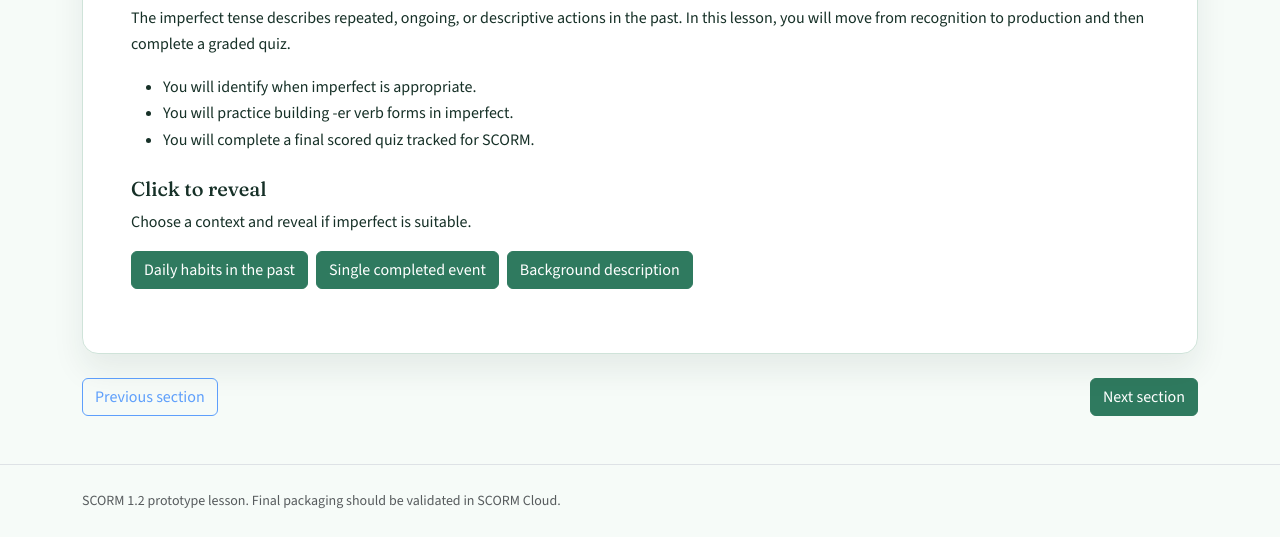
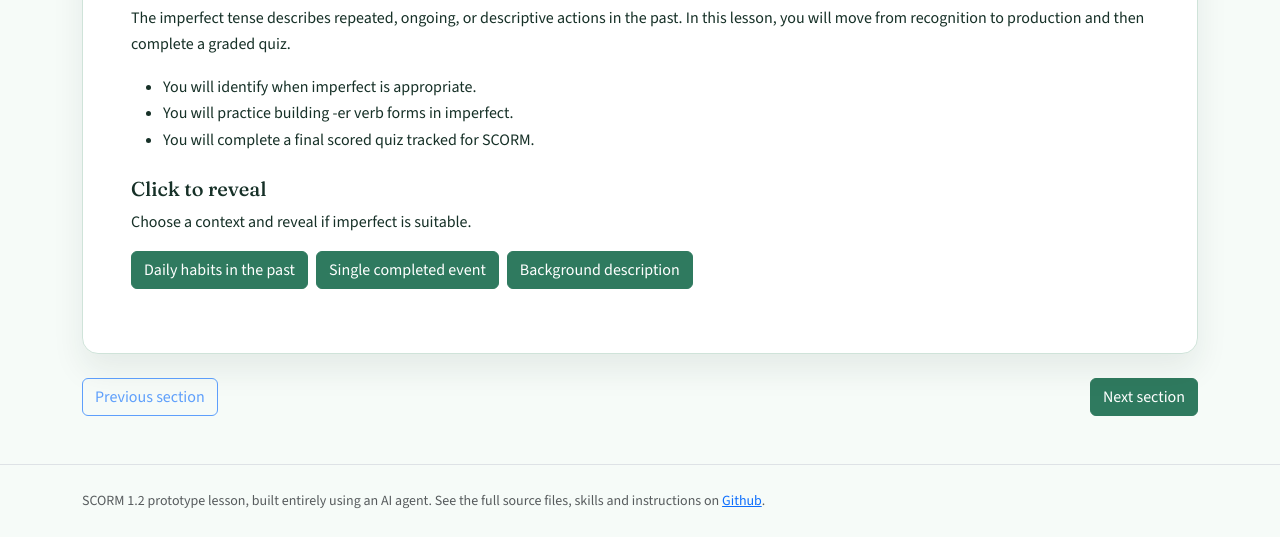
Before and after one commit to berthelemy/html-elearning-sample, a plain HTML site: page index.html in a window 1280 px wide. Shown: the part 435-972 px from the top of the page. Drawn offline with nearby package versions, Linux system fonts and the light colour scheme.

Commit message:
Updated footer

```diff
--- a/index.html
+++ b/index.html
@@ -234,7 +234,7 @@
 
     <footer class="py-4 border-top">
       <div class="container">
-        <p class="mb-0 text-muted small">SCORM 1.2 prototype lesson. Final packaging should be validated in SCORM Cloud.</p>
+        <p class="mb-0 text-muted small">SCORM 1.2 prototype lesson, built entirely using an AI agent. See the full source files, skills and instructions on <a href="https://github.com/berthelemy/html-elearning-sample" target="_blank" rel="noopener noreferrer">Github</a>.</p>
       </div>
     </footer>
 
```
Also changed, not shown: 1 other file.
